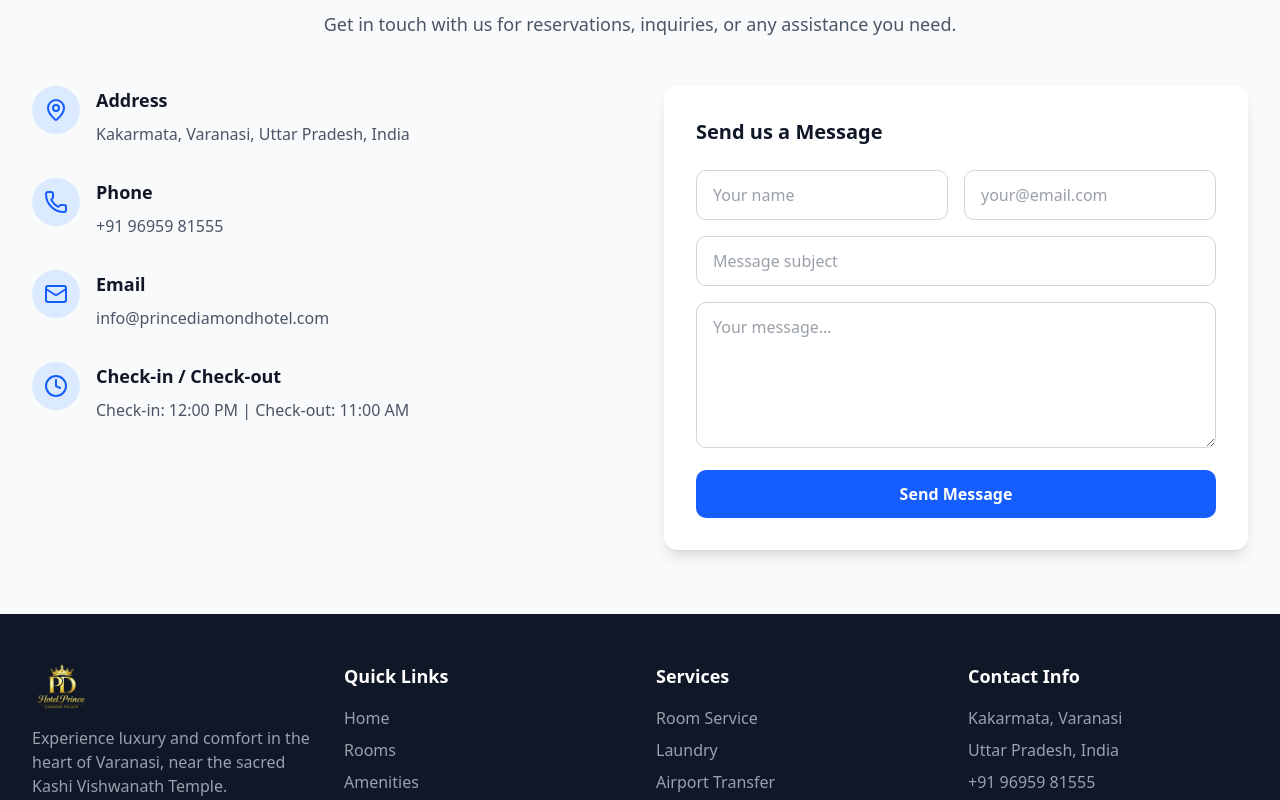
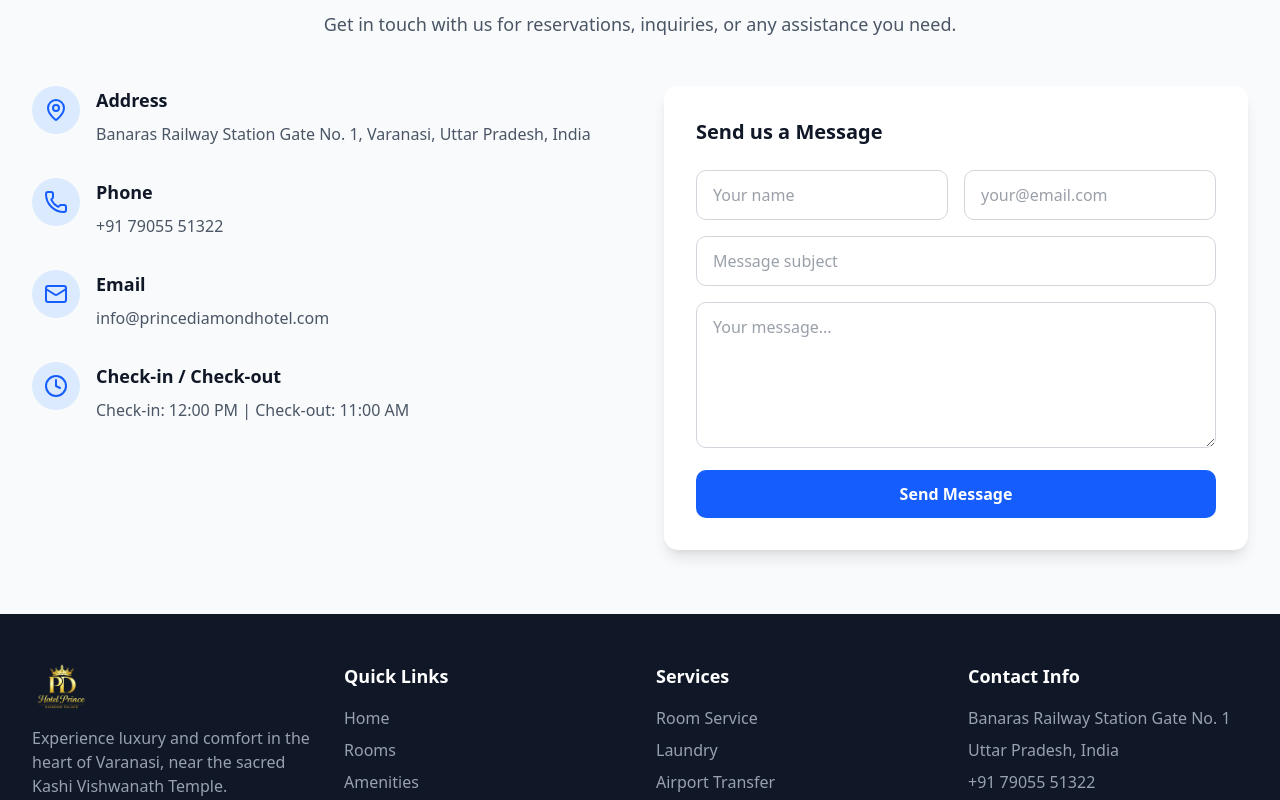
Before and after one commit to TheRDGroupOfIndustries/prince-hotel-repo, a Next.js app: page / in a window 1280 px wide. Shown: the part 2800-3600 px from the top of the page. Built offline with nearby package versions, Linux system fonts and the light colour scheme; no server answers; the database is empty.

Commit message:
change phone number and address

```diff
--- a/app/place-to-visit/page.tsx
+++ b/app/place-to-visit/page.tsx
@@ -34,7 +34,7 @@ export default function PlacesToVisitPage() {
       title: "1. Kashi Vishwanath Temple",
       description:
         "Dedicated to Lord Shiva, this temple is one of the 12 Jyotirlingas. Early mornings are the best time for darshan. VIP Darshan available.",
-      distance: "Approx. 6 km from Hotel Prince Diamond Palace.",
+      distance: "Approx. 6.1 km from Hotel Prince Diamond Palace.",
     },
     {
       img: "/images/Dashashwamedh.webp",
@@ -133,9 +133,9 @@ export default function PlacesToVisitPage() {
           Contact us and leave all your travel worries behind!
         </p>
         <p className="mt-3 text-lg font-medium">
-          Address: 217/3 F, DLW Rd, Dakshini, Bajardih, Varanasi
+          Address: Banaras Railway Station Gate No. 1, Varanasi, Uttar Pradesh
         </p>
-        <p className="mt-1 text-lg font-medium">Contact: +91 9695981555</p>
+        <p className="mt-1 text-lg font-medium">Contact: +91 7905551322</p>
       </div>
 
       <p className="mt-10 text-lg leading-relaxed">
--- a/components/hotel/ContactInfo.tsx
+++ b/components/hotel/ContactInfo.tsx
@@ -10,13 +10,13 @@ export const ContactInfo: React.FC = () => {
       <ContactItem
         icon={<MapPin />}
         title="Address"
-        content="Kakarmata, Varanasi, Uttar Pradesh, India"
+        content="Banaras Railway Station Gate No. 1, Varanasi, Uttar Pradesh, India"
       />
 
       <ContactItem
         icon={<Phone />}
         title="Phone"
-        content="+91 96959 81555"
+        content="+91 79055 51322"
         showMarginTop
       />
 
--- a/components/hotel/FooterContent.tsx
+++ b/components/hotel/FooterContent.tsx
@@ -44,9 +44,9 @@ export const FooterContent: React.FC = () => {
         variant="contact"
         title="Contact Info"
         contactInfo={[
-          "Kakarmata, Varanasi",
+          "Banaras Railway Station Gate No. 1",
           "Uttar Pradesh, India",
-          "+91 96959 81555",
+          "+91 79055 51322",
           "info@princediamondhotel.com",
         ]}
       />
--- a/components/hotel/LocationSection.tsx
+++ b/components/hotel/LocationSection.tsx
@@ -7,7 +7,7 @@
 //       <div className="box-border caret-transparent max-w-screen-xl mx-auto px-4 md:px-8">
 //         <SectionHeader
 //           title="Prime Location"
-//           description="Strategically located in Kakarmata, just 4.4 km from the famous Kashi Vishwanath Temple."
+//           description="Strategically located near Banaras Railway Station Gate No. 1, just 6.1 km from the famous Kashi Vishwanath Temple."
 //         />
 //         <LocationContent />
 //       </div>
@@ -29,7 +29,7 @@ export const LocationSection: React.FC = () => {
         {/* Section Header */}
         <SectionHeader
           title="Prime Location"
-          description="Strategically located in Kakarmata, just 4.4 km from the famous Kashi Vishwanath Temple."
+          description="Strategically located near Banaras Railway Station Gate No. 1, just 6.1 km from the famous Kashi Vishwanath Temple."
         />
 
         {/* Location Content */}
--- a/data/hotel-prince-diamond.ts
+++ b/data/hotel-prince-diamond.ts
@@ -10,12 +10,12 @@ export const HOTEL_PRINCE_DIAMOND: HotelMeta = {
   reviewCount: 128,
   startingPrice: 1677,
   currency: "INR",
-  addressLine: "Sigra, Varanasi, Uttar Pradesh",
+  addressLine: "Banaras railway station Gate No. 1, Varanasi, Uttar Pradesh",
   aboutText:
     "Hotel Prince Diamond Palace — the best hotel in Varanasi for families. Book your stay for modern comforts, attentive service, and quick access to Kashi Vishwanath Temple.",
   nearestLandmark: {
-    name: "Kakarmata",
-    blurb: "4.4 km drive to Kashi Vishwanath Temple",
+    name: "Banaras Railway Station Gate No. 1",
+    blurb: "6.1 km drive to Kashi Vishwanath Temple",
   },
   heroPhotos: [
     "/images/building 1.jpg",
```
